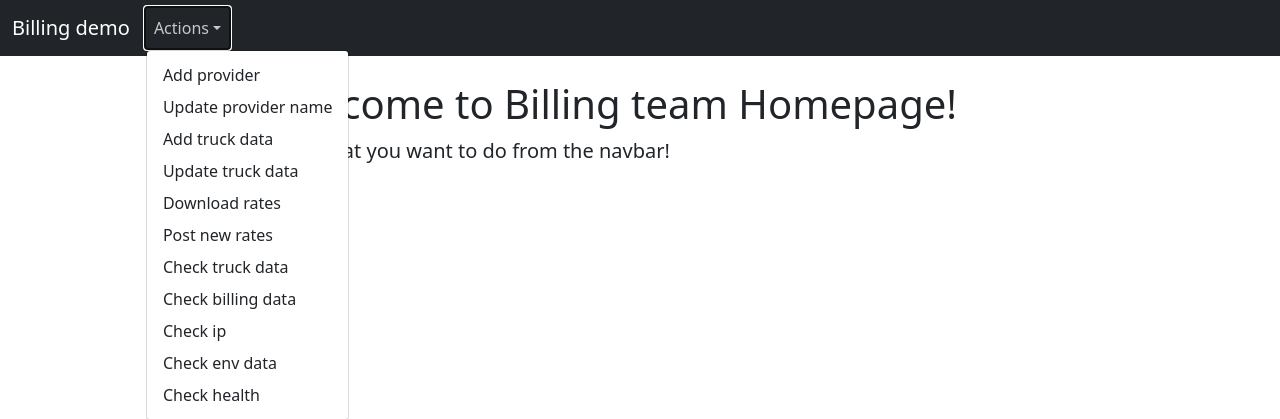
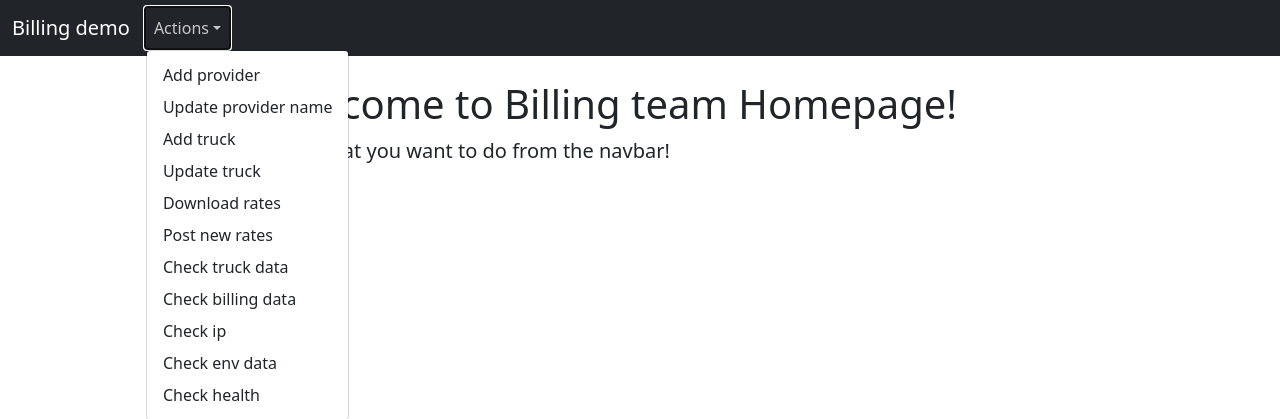
Before and after one commit to maciob/DeveleapDevWeek, a Flask app: page / in a window 1280 px wide, after a click on "Actions". Shown: the top 419 px of the page. Run offline with Flask 2, Linux system fonts and the light colour scheme.

Commit message:
cosmetic changes on navbar

```diff
--- a/Billing/app/templates/index.html
+++ b/Billing/app/templates/index.html
@@ -26,8 +26,8 @@
                 <ul class="dropdown-menu" aria-labelledby="dropdown">
                   <li><a class="dropdown-item" href="{{ url_for('add_provider') }}">Add provider</a></li>
                   <li><a class="dropdown-item" href="{{ url_for('update_provider', id=10001) }}">Update provider name</a></li>
-                  <li><a class="dropdown-item" href="{{ url_for('add_truck') }}">Add truck data</a></li>
-                  <li><a class="dropdown-item" href="{{ url_for('update_truck_html', id="134-33-443") }}">Update truck data</a></li>
+                  <li><a class="dropdown-item" href="{{ url_for('add_truck') }}">Add truck</a></li>
+                  <li><a class="dropdown-item" href="{{ url_for('update_truck_html', id="134-33-443") }}">Update truck</a></li>
                   <li><a class="dropdown-item" href="{{ url_for('rates') }}">Download rates</a></li>
                   <li><a class="dropdown-item" href="#">Post new rates</a></li>
                   <li><a class="dropdown-item" href="#">Check truck data</a></li>
```
